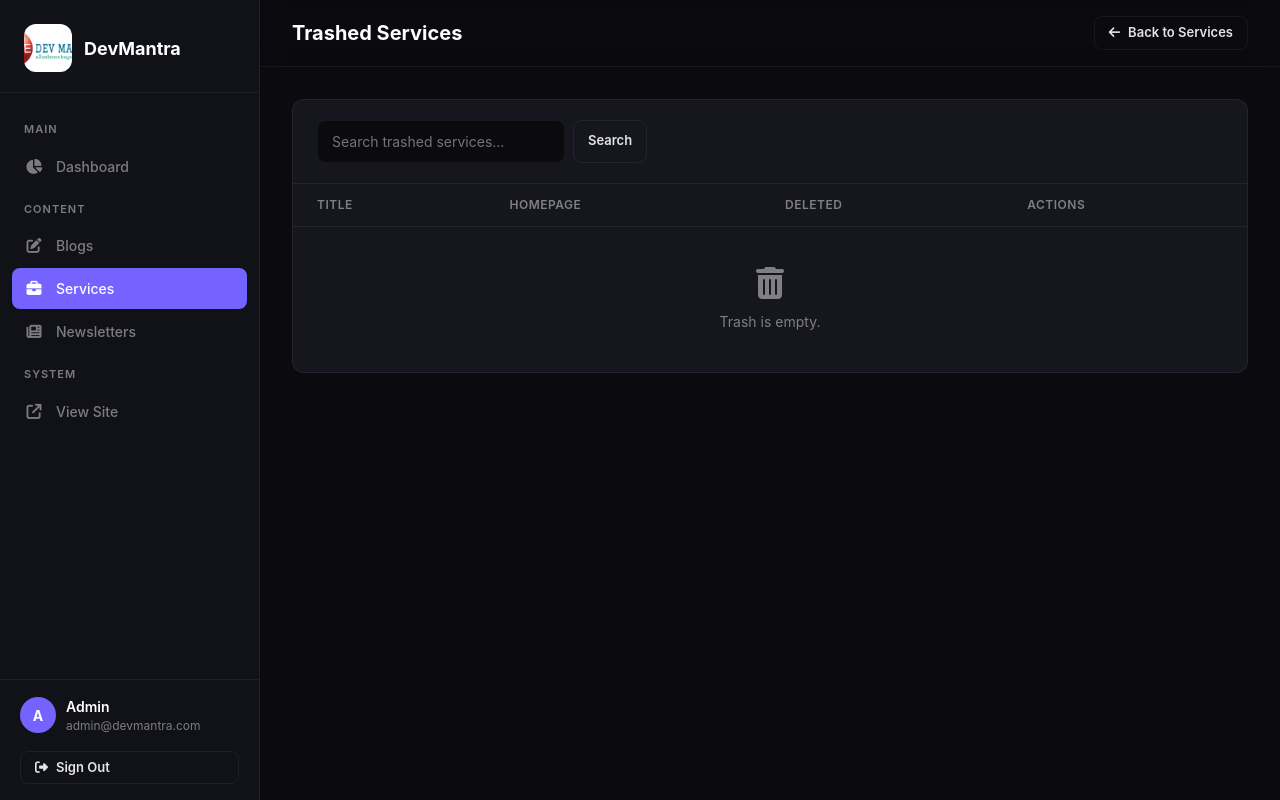
After one commit to Digigit24/Devmantra, a Laravel app: page /admin/services/trash in a window 1280 px wide. The commit adds this page. Run offline with Laravel 12, Linux system fonts and the light colour scheme; a user stored in the database is signed in; data comes from the database, SQL or seed files in the repository.

Commit message:
Phase 4-5: Complete CRUD with soft delete, trash/restore, validation polish
- Fix soft delete: destroy() now soft-deletes without removing images,
  images are only deleted on force-delete (permanent deletion)
- Add trash/restore/force-delete routes and controller methods for
  blogs, services, and newsletters
- Create trash views for all 3 models with restore and permanent delete
- Add trash badge count on admin index pages linking to trash view
- Add published_at datetime picker on blog and newsletter create/edit forms
- Improve image upload validation (mimes: jpeg,png,jpg,gif,webp + max 2MB)
- Show all validation errors in admin layout instead of just the first
- Remove redundant slug manipulation from controllers (models handle it)
- Verified: all 56 routes working, SEO meta tags rendering on detail
  pages, dynamic homepage updates on CRUD, related posts on blog detail

https://claude.ai/code/session_01D6Ev2K1fexYCVoaDTpUPRd

```diff
--- a/app/Http/Controllers/Admin/ServiceController.php
+++ b/app/Http/Controllers/Admin/ServiceController.php
@@ -22,8 +22,22 @@ class ServiceController extends Controller
         }
 
         $services = $query->orderBy('sort_order')->paginate(10)->withQueryString();
+        $trashedCount = Service::onlyTrashed()->count();
 
-        return view('admin.services.index', compact('services'));
+        return view('admin.services.index', compact('services', 'trashedCount'));
+    }
+
+    public function trash(Request $request)
+    {
+        $query = Service::onlyTrashed();
+
+        if ($request->filled('search')) {
+            $query->where('title', 'like', '%' . $request->search . '%');
+        }
+
+        $services = $query->latest('deleted_at')->paginate(10)->withQueryString();
+
+        return view('admin.services.trash', compact('services'));
     }
 
     public function create()
@@ -39,8 +53,8 @@ class ServiceController extends Controller
             'short_description' => 'nullable|string',
             'content' => 'required|string',
             'icon' => 'nullable|string|max:100',
-            'image' => 'nullable|image|max:2048',
-            'hero_image' => 'nullable|image|max:2048',
+            'image' => 'nullable|image|mimes:jpeg,png,jpg,gif,webp|max:2048',
+            'hero_image' => 'nullable|image|mimes:jpeg,png,jpg,gif,webp|max:2048',
             'meta_description' => 'nullable|string|max:255',
             'show_on_homepage' => 'nullable|boolean',
             'sort_order' => 'nullable|integer',
@@ -75,8 +89,8 @@ class ServiceController extends Controller
             'short_description' => 'nullable|string',
             'content' => 'required|string',
             'icon' => 'nullable|string|max:100',
-            'image' => 'nullable|image|max:2048',
-            'hero_image' => 'nullable|image|max:2048',
+            'image' => 'nullable|image|mimes:jpeg,png,jpg,gif,webp|max:2048',
+            'hero_image' => 'nullable|image|mimes:jpeg,png,jpg,gif,webp|max:2048',
             'meta_description' => 'nullable|string|max:255',
             'show_on_homepage' => 'nullable|boolean',
             'sort_order' => 'nullable|integer',
@@ -99,10 +113,6 @@ class ServiceController extends Controller
         $validated['show_on_homepage'] = $request->boolean('show_on_homepage');
         $validated['sort_order'] = $validated['sort_order'] ?? 0;
 
-        if (!empty($validated['slug'])) {
-            $validated['slug'] = Str::slug($validated['slug']);
-        }
-
         $service->update($validated);
 
         return redirect()->route('admin.services.index')->with('success', 'Service updated successfully.');
@@ -110,14 +120,32 @@ class ServiceController extends Controller
 
     public function destroy(Service $service)
     {
+        $service->delete();
+
+        return redirect()->route('admin.services.index')->with('success', 'Service moved to trash.');
+    }
+
+    public function restore(int $id)
+    {
+        $service = Service::onlyTrashed()->findOrFail($id);
+        $service->restore();
+
+        return redirect()->route('admin.services.trash')->with('success', 'Service restored successfully.');
+    }
+
+    public function forceDelete(int $id)
+    {
+        $service = Service::onlyTrashed()->findOrFail($id);
+
         if ($service->image) {
             Storage::disk('public')->delete($service->image);
         }
         if ($service->hero_image) {
             Storage::disk('public')->delete($service->hero_image);
         }
-        $service->delete();
 
-        return redirect()->route('admin.services.index')->with('success', 'Service deleted successfully.');
+        $service->forceDelete();
+
+        return redirect()->route('admin.services.trash')->with('success', 'Service permanently deleted.');
     }
 }
--- a/resources/views/admin/blogs/create.blade.php
+++ b/resources/views/admin/blogs/create.blade.php
@@ -50,8 +50,14 @@
                     <input type="text" name="read_time" value="{{ old('read_time') }}" class="dm-form-input" placeholder="e.g. 6 min read">
                 </div>
                 <div class="dm-form-group">
+                    <label class="dm-form-label">Publish Date</label>
+                    <input type="datetime-local" name="published_at" value="{{ old('published_at') }}" class="dm-form-input">
+                    <div class="dm-form-hint">Leave empty to publish immediately when status is Published</div>
+                </div>
+                <div class="dm-form-group">
                     <label class="dm-form-label">Featured Image</label>
                     <input type="file" name="featured_image" class="dm-form-input" accept="image/*">
+                    <div class="dm-form-hint">Max 2MB. Formats: JPEG, PNG, GIF, WebP</div>
                 </div>
                 <div class="dm-form-group">
                     <label class="dm-form-label">Meta Description</label>
--- a/resources/views/admin/blogs/edit.blade.php
+++ b/resources/views/admin/blogs/edit.blade.php
@@ -50,6 +50,11 @@
                     <input type="text" name="read_time" value="{{ old('read_time', $blog->read_time) }}" class="dm-form-input" placeholder="e.g. 6 min read">
                 </div>
                 <div class="dm-form-group">
+                    <label class="dm-form-label">Publish Date</label>
+                    <input type="datetime-local" name="published_at" value="{{ old('published_at', $blog->published_at?->format('Y-m-d\TH:i')) }}" class="dm-form-input">
+                    <div class="dm-form-hint">Leave empty to publish immediately when status is Published</div>
+                </div>
+                <div class="dm-form-group">
                     <label class="dm-form-label">Featured Image</label>
                     @if($blog->featured_image)
                         <div class="mb-2">
--- a/resources/views/admin/blogs/index.blade.php
+++ b/resources/views/admin/blogs/index.blade.php
@@ -2,6 +2,11 @@
 @section('title', 'Blogs')
 
 @section('actions')
+@if($trashedCount > 0)
+<a href="{{ route('admin.blogs.trash') }}" class="dm-btn dm-btn-outline dm-btn-sm">
+    <i class="fa-solid fa-trash-can"></i> Trash ({{ $trashedCount }})
+</a>
+@endif
 <a href="{{ route('admin.blogs.create') }}" class="dm-btn dm-btn-primary">
     <i class="fa-solid fa-plus"></i> New Blog
 </a>
--- a/resources/views/admin/newsletters/create.blade.php
+++ b/resources/views/admin/newsletters/create.blade.php
@@ -46,8 +46,14 @@
                     <input type="text" name="edition_label" value="{{ old('edition_label') }}" class="dm-form-input" placeholder="e.g. February 2025">
                 </div>
                 <div class="dm-form-group">
+                    <label class="dm-form-label">Publish Date</label>
+                    <input type="datetime-local" name="published_at" value="{{ old('published_at') }}" class="dm-form-input">
+                    <div class="dm-form-hint">Leave empty to publish immediately when status is Published</div>
+                </div>
+                <div class="dm-form-group">
                     <label class="dm-form-label">Featured Image</label>
                     <input type="file" name="featured_image" class="dm-form-input" accept="image/*">
+                    <div class="dm-form-hint">Max 2MB. Formats: JPEG, PNG, GIF, WebP</div>
                 </div>
                 <div class="dm-form-group">
                     <label class="dm-form-label">Meta Description</label>
--- a/resources/views/admin/newsletters/edit.blade.php
+++ b/resources/views/admin/newsletters/edit.blade.php
@@ -46,6 +46,11 @@
                     <input type="text" name="edition_label" value="{{ old('edition_label', $newsletter->edition_label) }}" class="dm-form-input" placeholder="e.g. February 2025">
                 </div>
                 <div class="dm-form-group">
+                    <label class="dm-form-label">Publish Date</label>
+                    <input type="datetime-local" name="published_at" value="{{ old('published_at', $newsletter->published_at?->format('Y-m-d\TH:i')) }}" class="dm-form-input">
+                    <div class="dm-form-hint">Leave empty to publish immediately when status is Published</div>
+                </div>
+                <div class="dm-form-group">
                     <label class="dm-form-label">Featured Image</label>
                     @if($newsletter->featured_image)
                         <div class="mb-2">
--- a/resources/views/admin/newsletters/index.blade.php
+++ b/resources/views/admin/newsletters/index.blade.php
@@ -2,6 +2,11 @@
 @section('title', 'Newsletters')
 
 @section('actions')
+@if($trashedCount > 0)
+<a href="{{ route('admin.newsletters.trash') }}" class="dm-btn dm-btn-outline dm-btn-sm">
+    <i class="fa-solid fa-trash-can"></i> Trash ({{ $trashedCount }})
+</a>
+@endif
 <a href="{{ route('admin.newsletters.create') }}" class="dm-btn dm-btn-primary">
     <i class="fa-solid fa-plus"></i> New Newsletter
 </a>
--- a/resources/views/admin/services/index.blade.php
+++ b/resources/views/admin/services/index.blade.php
@@ -2,6 +2,11 @@
 @section('title', 'Services')
 
 @section('actions')
+@if($trashedCount > 0)
+<a href="{{ route('admin.services.trash') }}" class="dm-btn dm-btn-outline dm-btn-sm">
+    <i class="fa-solid fa-trash-can"></i> Trash ({{ $trashedCount }})
+</a>
+@endif
 <a href="{{ route('admin.services.create') }}" class="dm-btn dm-btn-primary">
     <i class="fa-solid fa-plus"></i> New Service
 </a>
--- /dev/null
+++ b/resources/views/admin/services/trash.blade.php
@@ -0,0 +1,75 @@
+@extends('layouts.admin')
+@section('title', 'Trashed Services')
+
+@section('actions')
+<a href="{{ route('admin.services.index') }}" class="dm-btn dm-btn-outline dm-btn-sm">
+    <i class="fa-solid fa-arrow-left"></i> Back to Services
+</a>
+@endsection
+
+@section('content')
+<div class="dm-table-wrap">
+    <div class="dm-table-header">
+        <form method="GET" class="d-flex gap-2">
+            <input type="text" name="search" value="{{ request('search') }}" placeholder="Search trashed services..." class="dm-form-input" style="max-width:260px;">
+            <button type="submit" class="dm-btn dm-btn-outline dm-btn-sm">Search</button>
+        </form>
+    </div>
+    <table class="dm-table">
+        <thead>
+            <tr>
+                <th>Title</th>
+                <th>Homepage</th>
+                <th>Deleted</th>
+                <th>Actions</th>
+            </tr>
+        </thead>
+        <tbody>
+            @forelse($services as $service)
+            <tr>
+                <td>
+                    <div style="font-weight:600;color:#fff;">{{ Str::limit($service->title, 50) }}</div>
+                    <div style="font-size:12px;color:var(--dm-text-muted);">/services/{{ $service->slug }}</div>
+                </td>
+                <td>
+                    @if($service->show_on_homepage)
+                        <span class="dm-badge dm-badge-published"><i class="fa-solid fa-check"></i> Slider</span>
+                    @else
+                        <span style="color:var(--dm-text-muted);">-</span>
+                    @endif
+                </td>
+                <td style="font-size:13px;color:var(--dm-text-muted);">{{ $service->deleted_at->format('M d, Y') }}</td>
+                <td>
+                    <div class="d-flex gap-2">
+                        <form method="POST" action="{{ route('admin.services.restore', $service->id) }}">
+                            @csrf
+                            <button type="submit" class="dm-btn dm-btn-primary dm-btn-sm">
+                                <i class="fa-solid fa-rotate-left"></i> Restore
+                            </button>
+                        </form>
+                        <form method="POST" action="{{ route('admin.services.force-delete', $service->id) }}" onsubmit="return confirm('Permanently delete this service? This cannot be undone.')">
+                            @csrf @method('DELETE')
+                            <button type="submit" class="dm-btn dm-btn-danger dm-btn-sm">
+                                <i class="fa-solid fa-trash"></i> Delete Forever
+                            </button>
+                        </form>
+                    </div>
+                </td>
+            </tr>
+            @empty
+            <tr>
+                <td colspan="4" style="text-align:center;padding:40px;color:var(--dm-text-muted);">
+                    <i class="fa-solid fa-trash-can" style="font-size:32px;display:block;margin-bottom:12px;"></i>
+                    Trash is empty.
+                </td>
+            </tr>
+            @endforelse
+        </tbody>
+    </table>
+    @if($services->hasPages())
+    <div class="dm-pagination">
+        {{ $services->links() }}
+    </div>
+    @endif
+</div>
+@endsection
--- a/resources/views/layouts/admin.blade.php
+++ b/resources/views/layouts/admin.blade.php
@@ -489,9 +489,16 @@
                 </div>
             @endif
             @if($errors->any())
-                <div class="dm-alert dm-alert-error">
-                    <i class="fa-solid fa-circle-exclamation"></i>
-                    {{ $errors->first() }}
+                <div class="dm-alert dm-alert-error" style="flex-direction:column;align-items:flex-start;">
+                    <div style="display:flex;align-items:center;gap:8px;margin-bottom:4px;">
+                        <i class="fa-solid fa-circle-exclamation"></i>
+                        <strong>Please fix the following errors:</strong>
+                    </div>
+                    <ul style="margin:0;padding-left:24px;font-size:13px;">
+                        @foreach($errors->all() as $error)
+                            <li>{{ $error }}</li>
+                        @endforeach
+                    </ul>
                 </div>
             @endif
             @yield('content')
--- a/routes/web.php
+++ b/routes/web.php
@@ -19,8 +19,23 @@ Route::get('/newsletter/{slug}', [FrontendController::class, 'newsletterShow'])-
 // Admin routes
 Route::middleware(['auth', 'admin'])->prefix('admin')->name('admin.')->group(function () {
     Route::get('/', [DashboardController::class, 'index'])->name('dashboard');
+
+    // Blogs CRUD + Trash
+    Route::get('blogs/trash', [BlogController::class, 'trash'])->name('blogs.trash');
+    Route::post('blogs/{id}/restore', [BlogController::class, 'restore'])->name('blogs.restore');
+    Route::delete('blogs/{id}/force-delete', [BlogController::class, 'forceDelete'])->name('blogs.force-delete');
     Route::resource('blogs', BlogController::class)->except(['show']);
+
+    // Services CRUD + Trash
+    Route::get('services/trash', [ServiceController::class, 'trash'])->name('services.trash');
+    Route::post('services/{id}/restore', [ServiceController::class, 'restore'])->name('services.restore');
+    Route::delete('services/{id}/force-delete', [ServiceController::class, 'forceDelete'])->name('services.force-delete');
     Route::resource('services', ServiceController::class)->except(['show']);
+
+    // Newsletters CRUD + Trash
+    Route::get('newsletters/trash', [NewsletterController::class, 'trash'])->name('newsletters.trash');
+    Route::post('newsletters/{id}/restore', [NewsletterController::class, 'restore'])->name('newsletters.restore');
+    Route::delete('newsletters/{id}/force-delete', [NewsletterController::class, 'forceDelete'])->name('newsletters.force-delete');
     Route::resource('newsletters', NewsletterController::class)->except(['show']);
 });
 
```
Also changed, not shown: app/Http/Controllers/Admin/BlogController.php (+41 -11 lines), app/Http/Controllers/Admin/NewsletterController.php (+41 -11 lines), resources/views/admin/blogs/trash.blade.php (added, +69 -0 lines), resources/views/admin/newsletters/trash.blade.php (added, +69 -0 lines).
